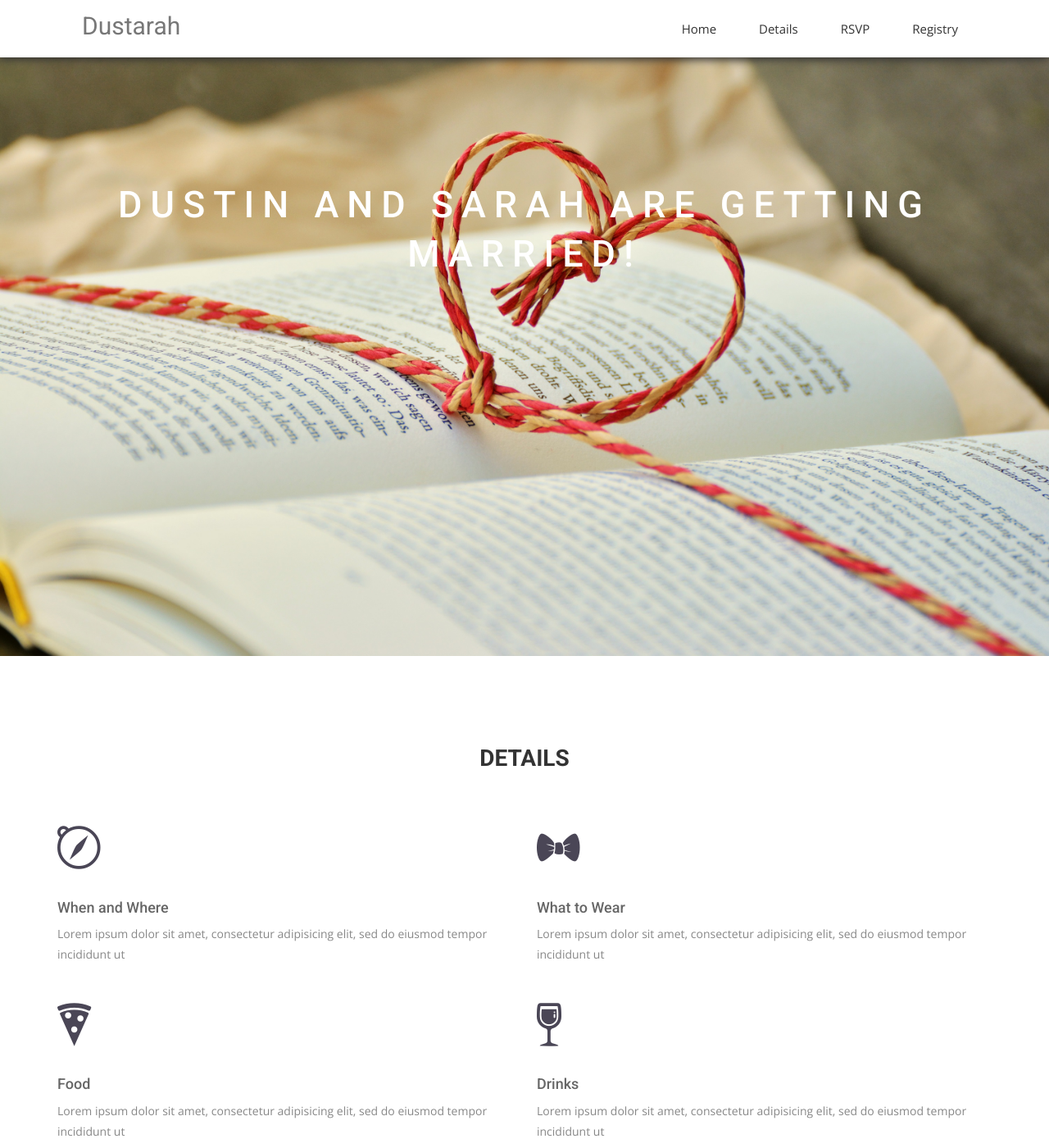
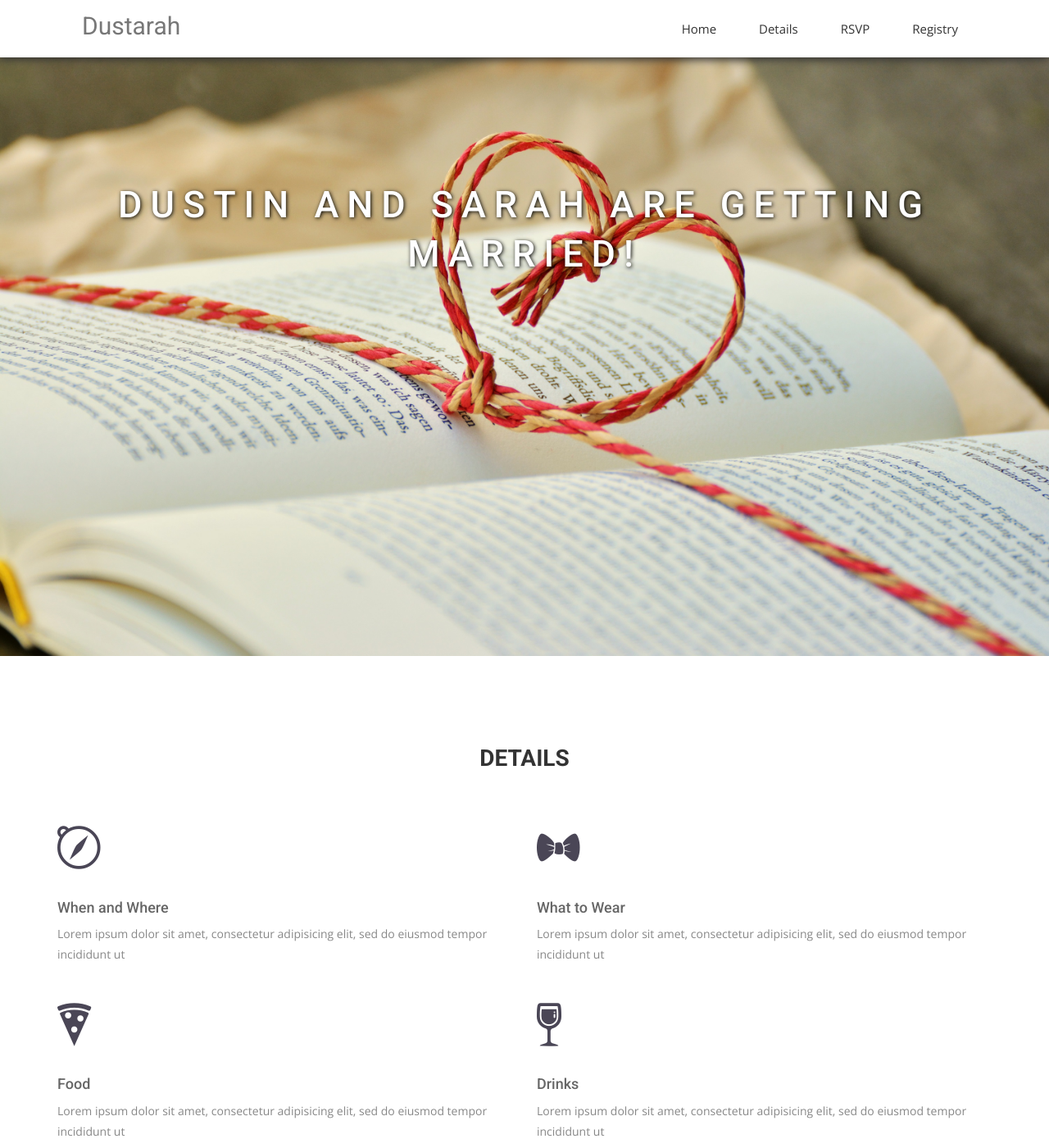
Before and after one commit to dustinpeerce/dustarah, a Jekyll site: the page built from index.html, in a window 1280 px wide and 1400 px high. Shown: the whole window at 82% size. Built offline with Jekyll 4.4.1, drawn with Linux system fonts in a browser that asks for light colours; nearby versions of some CDN libraries; some web fonts are replaced.

Commit message:
Text Shadow on Slider

```diff
--- a/css/airspace.css
+++ b/css/airspace.css
@@ -162,6 +162,7 @@ font header .navbar-default .navbar-nav li a:hover {
   text-align: center;
 }
 #slider .block h1 {
+  text-shadow: 1px 1px 5px #000;
   text-transform: uppercase;
   font-family: 'Roboto', sans-serif;
   font-size: 45px;
```
